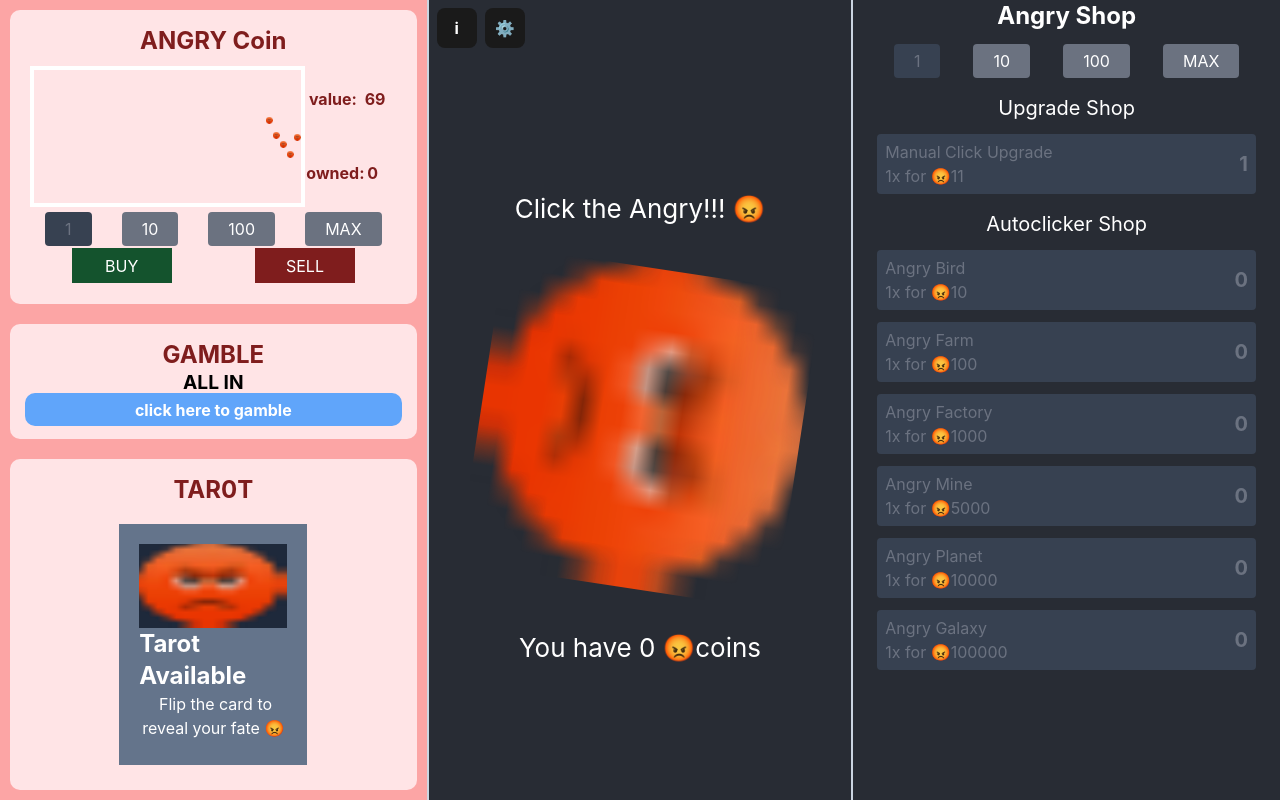
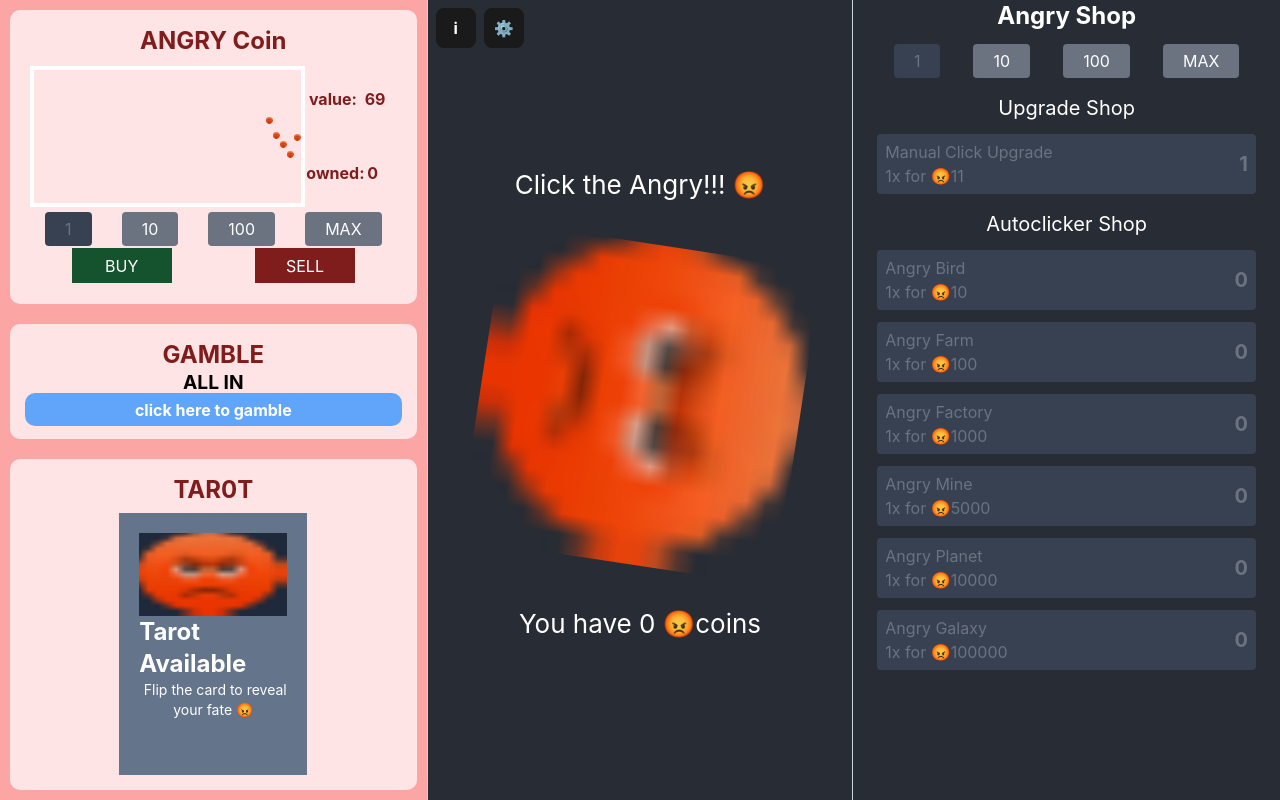
Before and after one commit to Wolfelijolex/Angry-Clicker, a React (Create React App) app: page / in a window 1280 px wide. Built offline with nearby package versions, Linux system fonts and the light colour scheme.

Commit message:
fix scollbar; remove tarot from global state

```diff
--- a/src/app/slicers.ts
+++ b/src/app/slicers.ts
@@ -1,10 +1,9 @@
 import { createSlice, PayloadAction } from "@reduxjs/toolkit";
 import { AutoClickerId } from "./autoClickers";
 import { loadGameState } from "./storageHandler";
-import { TarotId } from "./tarots";
 import { UpgradeId } from "./upgrades";
 
-const { initialMoney, initialAngrycoin, initialUpgrades, initialAutoClickers, intialTarot } = loadGameState();
+const { initialMoney, initialAngrycoin, initialUpgrades, initialAutoClickers } = loadGameState();
 
 // ----------------- Money -----------------
 export const moneySlice = createSlice({
@@ -70,22 +69,3 @@ export const autoClickersSlice = createSlice({
     },
   },
 });
-
-// ----------------- Tarots -----------------
-export type TarotUpdate = {
-  id: TarotId;
-  set: boolean;
-};
-
-export const tarotSlice = createSlice({
-  name: "tarots",
-  initialState: intialTarot,
-  reducers: {
-    set: (state, action: PayloadAction<TarotUpdate>) => {
-      return {
-        ...state,
-        [action.payload.id]: action.payload.set,
-      };
-    },
-  },
-});
--- a/src/app/storageHandler.ts
+++ b/src/app/storageHandler.ts
@@ -1,6 +1,5 @@
 import { AutoClickerId } from "./autoClickers";
 import { RootState } from "./store";
-import { TarotId } from "./tarots";
 import { UpgradeId } from "./upgrades";
 
 const SAVE_KEY = "save";
@@ -25,19 +24,10 @@ export function loadGameState() {
     angryGalaxy: 0,
   };
 
-  const intialTarot: { [key in TarotId]: boolean } = stateFromStorage.tarot ?? {
-    0: true,
-    1: false,
-    2: false,
-    3: false,
-    4: false,
-  };
-
   return {
     initialMoney,
     initialAngrycoin,
     initialUpgrades,
     initialAutoClickers,
-    intialTarot,
   };
 }
--- a/src/app/store.ts
+++ b/src/app/store.ts
@@ -1,5 +1,5 @@
 import { configureStore } from "@reduxjs/toolkit";
-import { autoClickersSlice, moneySlice, upgradesSlice, angryCoinSlice, tarotSlice } from "./slicers";
+import { autoClickersSlice, moneySlice, upgradesSlice, angryCoinSlice } from "./slicers";
 
 export const store = configureStore({
   reducer: {
@@ -7,7 +7,6 @@ export const store = configureStore({
     upgrades: upgradesSlice.reducer,
     autoClickers: autoClickersSlice.reducer,
     angryCoin: angryCoinSlice.reducer,
-    tarot: tarotSlice.reducer,
   },
 });
 
--- a/src/components/Tarot/Tarot.tsx
+++ b/src/components/Tarot/Tarot.tsx
@@ -1,6 +1,6 @@
 import React, { useState } from "react";
 import { TarotId, tarots } from "app/tarots";
-import { moneySlice, tarotSlice, TarotUpdate } from "app/slicers";
+import { moneySlice } from "app/slicers";
 import { useDispatch, useSelector } from "react-redux";
 import { RootState } from "app/store";
 import TarotCard from "./TarotCard/TarotCard";
@@ -12,8 +12,11 @@ type TarotProps = {
 
 const tarotDuration = 6000;
 
+const isTarotId = (id: number): id is TarotId => {
+  return id >= 0 && id < tarots.length;
+};
+
 function Tarot(props: TarotProps) {
-  const tarot = useSelector((state: RootState) => state.tarot);
   const money = useSelector((state: RootState) => state.money);
   const dispatch = useDispatch();
 
@@ -22,35 +25,25 @@ function Tarot(props: TarotProps) {
 
   const rollNewTarot = () => {
     handleFlip(true);
-    handleTarotChange(currentTarot);
-    const dice = Math.floor(Math.random() * (Object.keys(tarot).length - 1) + 1);
-    setCurrentTarot(dice as TarotId);
-    handleTarotChange(dice as TarotId);
-    handleCertainTarot(dice as TarotId);
+    const dice = Math.floor(Math.random() * (tarots.length - 1) + 1);
+
+    if (!isTarotId(dice)) {
+      return;
+    }
+
+    setCurrentTarot(dice);
+    handleTarotAction(dice);
     setTimeout(() => {
-      handleTarotChange(dice as TarotId);
       setCurrentTarot(0);
       handleFlip(false);
-      dispatch(tarotSlice.actions.set({ id: 0, set: true }));
     }, tarotDuration);
-  };
-
-  const handleTarotChange = (updateID: TarotId) => {
-    const update: TarotUpdate = {
-      id: updateID,
-      set: true,
-    };
-    if (tarot[updateID]) {
-      update.set = false;
-    }
-    dispatch(tarotSlice.actions.set(update));
   };
 
   const handleFlip = (set: boolean) => {
     setCardFlip(set);
   };
 
-  const handleCertainTarot = (id: TarotId) => {
+  const handleTarotAction = (id: TarotId) => {
     const mod = tarots[id].mod;
     switch (id) {
     case 1:
@@ -75,15 +68,15 @@ function Tarot(props: TarotProps) {
         <div
           className={`flex justify-center ${styles.Tarot__Front} ${cardFlip ? styles.flip : ""}`}
           onClick={() => {
-            if (tarot[0] === true) {
+            if (currentTarot === 0) {
               rollNewTarot();
             }
           }}
         >
-          <TarotCard id={currentTarot}></TarotCard>
+          <TarotCard id={currentTarot} />
         </div>
         <div className={`flex justify-center ${styles.Tarot__Back} ${cardFlip ? styles.flip : ""}`}>
-          <TarotCard id={0} back={true}></TarotCard>
+          <TarotCard id={0} back={true} />
         </div>
       </div>
     </section>
--- a/src/pages/App/App.tsx
+++ b/src/pages/App/App.tsx
@@ -36,22 +36,20 @@ function App() {
   }, [rootState]);
 
   return (
-    <div className="overflow-hidden">
-      <PopUp title="Become Angry!!!"></PopUp>
+    <div>
+      <PopUp title="Become Angry!!!" />
       <div className={styles.LayoutGrid}>
         {/* LEFT COLUMN */}
         <div className={`flex flex-col bg-red-300 h-screen ${styles.LayoutGrid__Left}`}>
-          <StockMarket title="ANGRY Coin"></StockMarket>
-          <GambleComponent></GambleComponent>
-          <Tarot title={"TAR0T"}></Tarot>
+          <StockMarket title="ANGRY Coin" />
+          <GambleComponent />
+          <Tarot title={"TAR0T"} />
         </div>
         {/* MIDDLE COLUMN */}
-        <div className={`border-slate-300 border-solid border-x-2  h-screen ${styles.LayoutGrid__Mid}`}>
-          <CreditsPopupComponent></CreditsPopupComponent>
+        <div className={`border-slate-300 border-solid border-x h-screen flex flex-col ${styles.LayoutGrid__Mid}`}>
+          <CreditsPopupComponent />
           <div className={styles.App}>
-            <header className={styles.App_header}>
-              <AngryButton title="Click the Angry!!! 😡"></AngryButton>
-            </header>
+            <AngryButton title="Click the Angry!!! 😡" />
           </div>
         </div>
 
--- a/src/styles/components/Tarot.module.scss
+++ b/src/styles/components/Tarot.module.scss
@@ -4,6 +4,8 @@
   padding: 15px;
   border-radius: 10px;
   height: 45%;
+  display: flex;
+  flex-direction: column;
 
   &__Title {
     @apply text-red-900 font-bold text-2xl;
@@ -12,9 +14,8 @@
   }
 
   &__Wrapper {
-    height: 100%;
     position: relative;
-
+    flex-grow: 1;
   }
 
   &__Front {
@@ -31,7 +32,7 @@
 .Tarot__Back {
   transition: transform 2s ease;
   position: absolute;
-  top: 6%;
+  padding-top: 0.4rem;
   backface-visibility: hidden;
   width: 100%;
   height: 100%;
--- a/src/styles/components/TarotCard.module.scss
+++ b/src/styles/components/TarotCard.module.scss
@@ -3,7 +3,7 @@
   padding: 20px;
   min-width: 50%;
   width: 50%;
-  height: 80%;
+  height: 100%;
   align-items: center;
 
   &__back {
@@ -28,7 +28,7 @@
   }
 
   &__Desc {
-    @apply text-center;
+    @apply text-center text-sm;
     white-space:  pre-wrap;
   }
 }
--- a/src/styles/pages/App.module.scss
+++ b/src/styles/pages/App.module.scss
@@ -1,5 +1,11 @@
 .App {
   text-align: center;
+  flex-grow: 1;
+  display: flex;
+  flex-direction: column;
+  align-items: center;
+  justify-content: center;
+  font-size: calc(10px + 2vmin);
 }
 
 .App_logo {
@@ -11,15 +17,6 @@
   .App_logo {
     animation: App-logo-spin infinite 20s linear;
   }
-}
-
-.App_header {
-  min-height: 100vh;
-  display: flex;
-  flex-direction: column;
-  align-items: center;
-  justify-content: center;
-  font-size: calc(10px + 2vmin);
 }
 
 .App_link {
```
